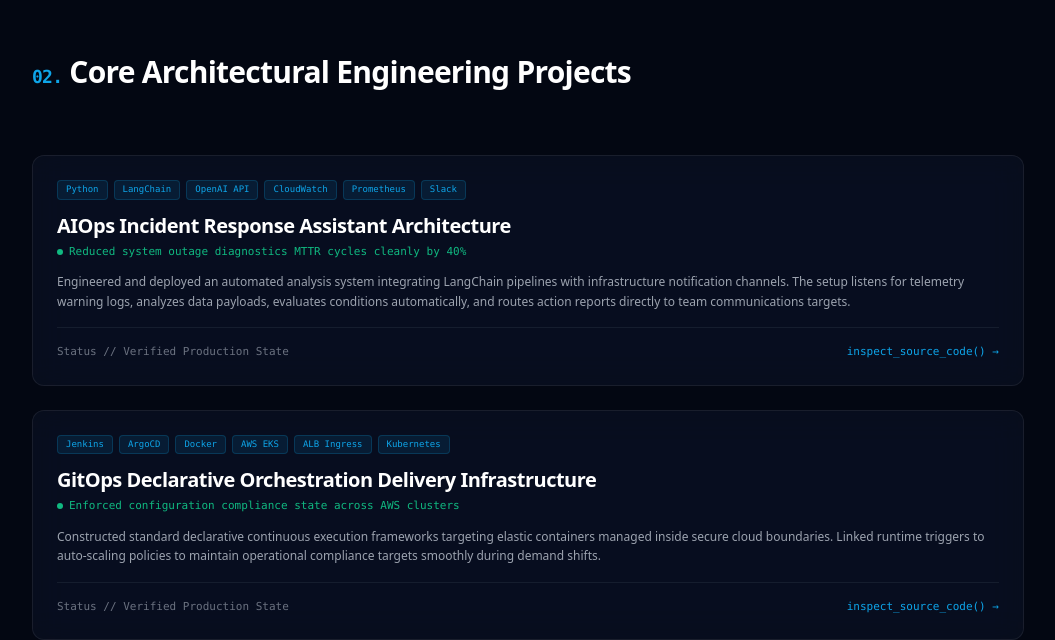
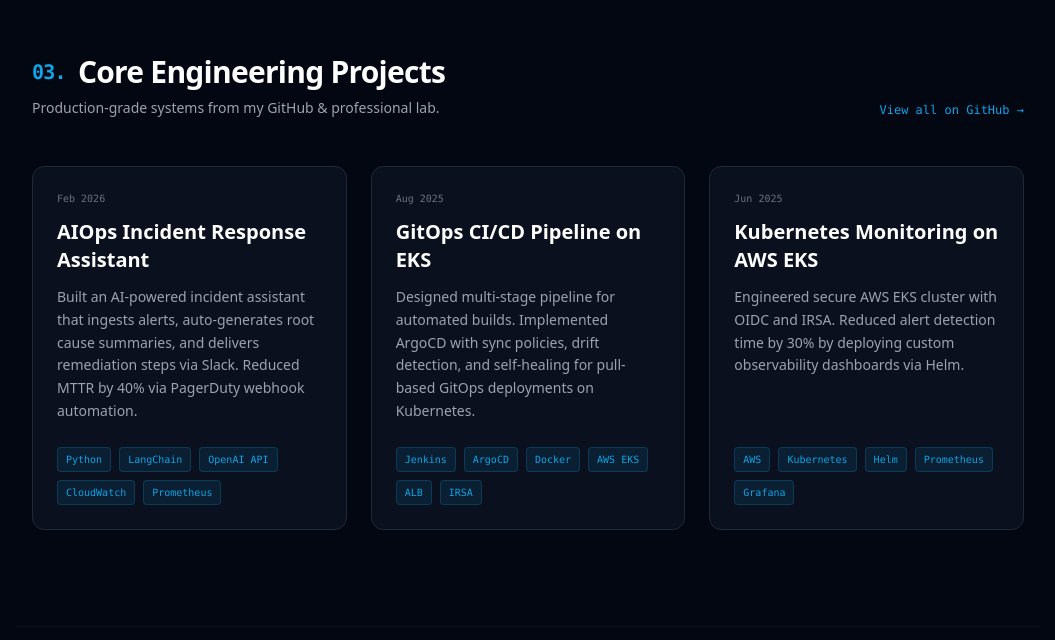
Before and after one commit to niza23/niza23.github.io, a Next.js app: page / in a window 1280 px wide. Shown: the part 2506-3146 px from the top of the page, without its empty margins (112-1167 px from the left). Built offline with nearby package versions, Linux system fonts and the light colour scheme.

Commit message:
Adding Interactive Navigation & Full LinkedIn Data

```diff
--- a/src/components/sections/Projects.tsx
+++ b/src/components/sections/Projects.tsx
@@ -2,44 +2,63 @@
 import { motion } from "framer-motion";
 
 export default function Projects() {
-  const projects = [
+  const projectsList = [
     {
-      title: "AIOps Incident Response Assistant Architecture",
-      stack: ["Python", "LangChain", "OpenAI API", "CloudWatch", "Prometheus", "Slack"],
-      metrics: "Reduced system outage diagnostics MTTR cycles cleanly by 40%",
-      desc: "Engineered and deployed an automated analysis system integrating LangChain pipelines with infrastructure notification channels. The setup listens for telemetry warning logs, analyzes data payloads, evaluates conditions automatically, and routes action reports directly to team communications targets.",
+      title: "AIOps Incident Response Assistant",
+      tech: ["Python", "LangChain", "OpenAI API", "CloudWatch", "Prometheus"],
+      date: "Feb 2026",
+      desc: "Built an AI-powered incident assistant that ingests alerts, auto-generates root cause summaries, and delivers remediation steps via Slack. Reduced MTTR by 40% via PagerDuty webhook automation."
     },
     {
-      title: "GitOps Declarative Orchestration Delivery Infrastructure",
-      stack: ["Jenkins", "ArgoCD", "Docker", "AWS EKS", "ALB Ingress", "Kubernetes"],
-      metrics: "Enforced configuration compliance state across AWS clusters",
-      desc: "Constructed standard declarative continuous execution frameworks targeting elastic containers managed inside secure cloud boundaries. Linked runtime triggers to auto-scaling policies to maintain operational compliance targets smoothly during demand shifts.",
+      title: "GitOps CI/CD Pipeline on EKS",
+      tech: ["Jenkins", "ArgoCD", "Docker", "AWS EKS", "ALB", "IRSA"],
+      date: "Aug 2025",
+      desc: "Designed multi-stage pipeline for automated builds. Implemented ArgoCD with sync policies, drift detection, and self-healing for pull-based GitOps deployments on Kubernetes."
+    },
+    {
+      title: "Kubernetes Monitoring on AWS EKS",
+      tech: ["AWS", "Kubernetes", "Helm", "Prometheus", "Grafana"],
+      date: "Jun 2025",
+      desc: "Engineered secure AWS EKS cluster with OIDC and IRSA. Reduced alert detection time by 30% by deploying custom observability dashboards via Helm."
     }
   ];
 
   return (
-    <section id="projects" className="py-24 max-w-5xl mx-auto px-4 border-b border-gray-800/40">
-      <h2 className="text-2xl md:text-3xl font-bold mb-16 text-white tracking-tight">
-        <span className="text-cyanNeon font-mono text-lg">02.</span> Core Architectural Engineering Projects
-      </h2>
-      <div className="grid grid-cols-1 gap-6">
-        {projects.map((p, i) => (
-          <div key={i} className="glass-panel p-6 rounded-xl glow-hover transition-all">
-            <div className="flex flex-wrap gap-1.5 mb-3">
-              {p.stack.map((t, ti) => (
-                <span key={ti} className="text-[9px] font-mono px-2 py-0.5 rounded bg-cyanNeon/10 text-cyanNeon border border-cyanNeon/20">{t}</span>
+    <section className="py-24 max-w-5xl mx-auto px-4 border-b border-gray-900/50">
+      <div className="mb-12 text-left flex justify-between items-end">
+        <div>
+          <h2 className="text-3xl font-black text-white tracking-tight flex items-center gap-3">
+            <span className="text-cyanNeon font-mono text-xl">03.</span> Core Engineering Projects
+          </h2>
+          <p className="text-sm text-gray-400 mt-2">Production-grade systems from my GitHub & professional lab.</p>
+        </div>
+        <a href="https://github.com/niza23" target="_blank" rel="noreferrer" className="text-xs font-mono text-cyanNeon hover:underline hidden md:block">
+          View all on GitHub &rarr;
+        </a>
+      </div>
+
+      <div className="grid grid-cols-1 md:grid-cols-3 gap-6">
+        {projectsList.map((project, idx) => (
+          <motion.div
+            key={idx}
+            initial={{ opacity: 0, y: 15 }}
+            whileInView={{ opacity: 1, y: 0 }}
+            viewport={{ once: true }}
+            className="p-6 rounded-xl bg-gray-900/60 border border-gray-800 hover:border-cyanNeon transition-all text-left flex flex-col justify-between"
+          >
+            <div>
+              <div className="text-[10px] text-gray-500 font-mono mb-3">{project.date}</div>
+              <h3 className="text-xl font-bold text-white mb-3">{project.title}</h3>
+              <p className="text-sm text-gray-400 mb-6 leading-relaxed">{project.desc}</p>
+            </div>
+            <div className="flex flex-wrap gap-2">
+              {project.tech.map((t, i) => (
+                <span key={i} className="text-[10px] font-mono px-2 py-1 bg-cyanNeon/10 text-cyanNeon rounded border border-cyanNeon/20">
+                  {t}
+                </span>
               ))}
             </div>
-            <h3 className="text-xl font-bold text-white mb-1 tracking-tight">{p.title}</h3>
-            <div className="text-[11px] text-emeraldUptime font-mono mb-3 flex items-center gap-1.5">
-              <span className="w-1.5 h-1.5 rounded-full bg-emeraldUptime" />{p.metrics}
-            </div>
-            <p className="text-xs text-gray-400 leading-relaxed font-normal mb-4">{p.desc}</p>
-            <div className="border-t border-gray-800/60 pt-4 flex justify-between items-center text-[11px] font-mono">
-              <span className="text-gray-500">Status // Verified Production State</span>
-              <a href="https://github.com/niza23" target="_blank" rel="noreferrer" className="text-cyanNeon hover:underline">inspect_source_code() &rarr;</a>
-            </div>
-          </div>
+          </motion.div>
         ))}
       </div>
     </section>
```
